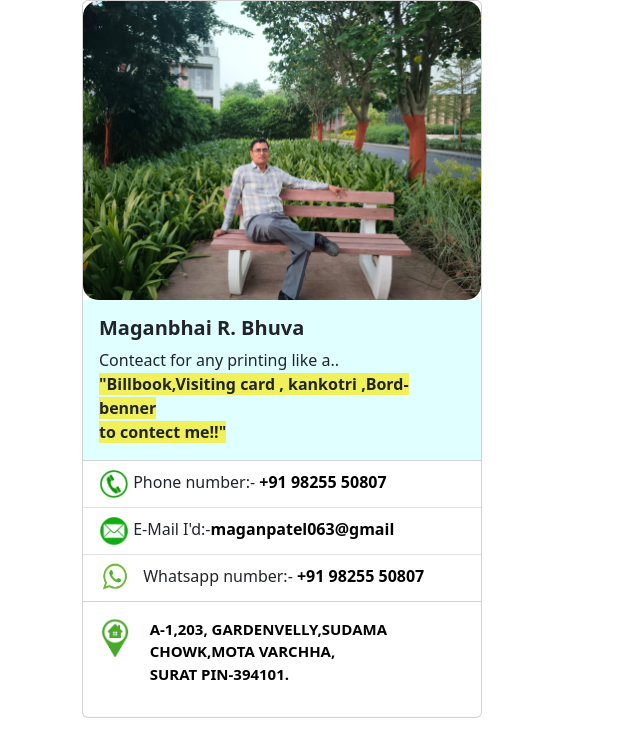
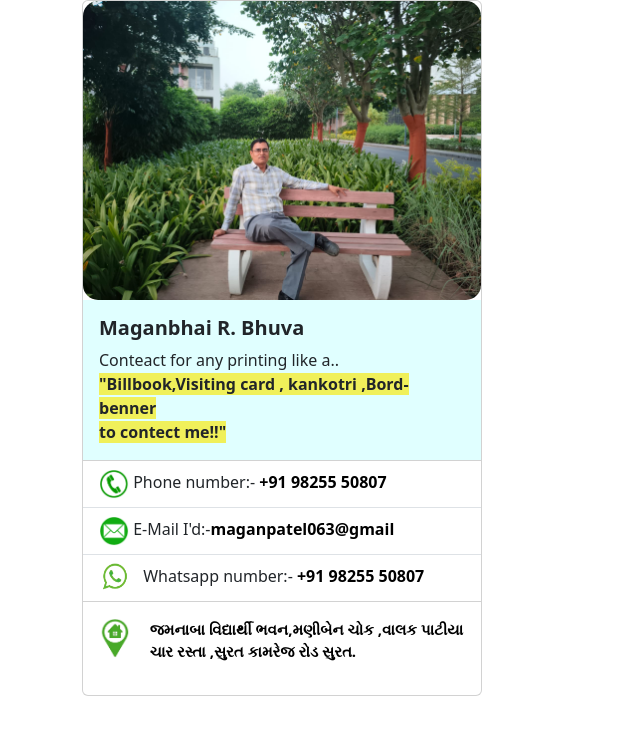
Before and after one commit to JeelBhuva1204/Vsiting-card, a plain HTML site: page index.html in a window 1280 px wide. Shown: the whole page, without its empty margins (0-640 px from the left). Drawn offline with nearby package versions, Linux system fonts and the light colour scheme.

Commit message:
Update index.html

```diff
--- a/index.html
+++ b/index.html
@@ -27,8 +27,8 @@
             <li class="list-group-item"><img src="./whatsapp.png" alt="whatsapp" height="30px" width="40px"> Whatsapp number:- <a href="https://wa.me/919825550807"><b>+91 98255 50807</b></a></li>
         </ul>
         <div class="card-body">
-            <a href="https://maps.app.goo.gl/HdwzycfNMHDu9Vbu5" class="card-link" style="display: flex; "><img src="./location.png" alt="location" height="40px" width="40px"> <p style="margin-left: 20px; font-size: 15px;"><b>A-1,203, GARDENVELLY,SUDAMA CHOWK,MOTA VARCHHA,<br/>SURAT PIN-394101.</b></p></a>
-        </div>
+            <a href="https://maps.app.goo.gl/HdwzycfNMHDu9Vbu5" class="card-link" style="display: flex; "><img src="./location.png" alt="location" height="40px" width="40px"> <p style="margin-left: 20px; font-size: 15px;"><b>જમનાબા વિદ્યાર્થી ભવન,મણીબેન ચોક ,વાલક પાટીયા ચાર રસ્તા ,સુરત કામરેજ રોડ સુરત.</b></p></a>
+          </div>
         </div>
     </div>
 </body>
```
